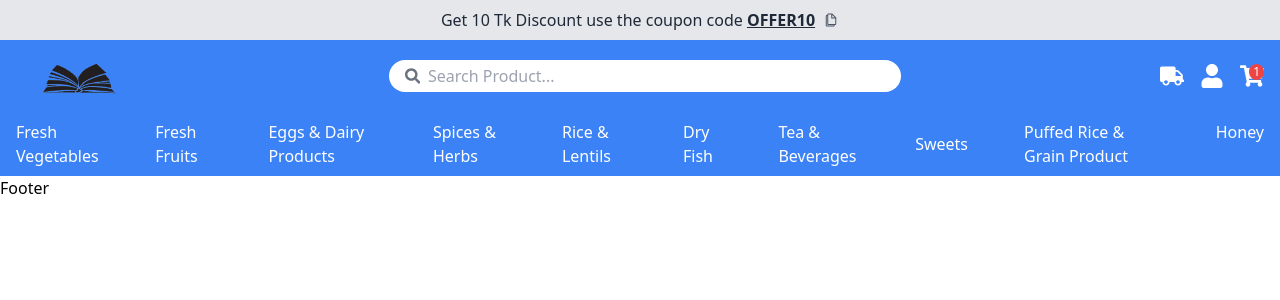
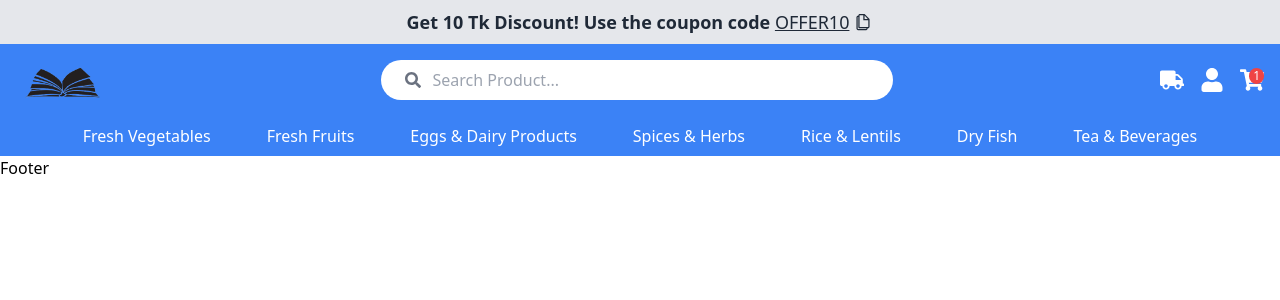
Before and after one commit to hmmasudsarder/Book-store, a React (Vite) app: page / in a window 1280 px wide. Shown: the top 300 px of the page. Built offline with nearby package versions, Linux system fonts and the light colour scheme.

Commit message:
added navbar logo

```diff
--- a/src/components/Header/Navbar.tsx
+++ b/src/components/Header/Navbar.tsx
@@ -1,72 +1,69 @@
 import { useState } from "react";
-import {
-  FaSearch,
-  FaShoppingCart,
-  FaUser,
-  FaTruck,
-} from "react-icons/fa";
-import { HiOutlineMenu } from "react-icons/hi";
+import { HiOutlineMenu, HiX } from "react-icons/hi";
+import { FaSearch, FaShoppingCart, FaUser, FaTruck } from "react-icons/fa";
 import { IoMdCopy } from "react-icons/io";
-import ToastSuccess from "../ui/ToastSuccess";
-import logo from "../../assets/logo.png"
+import logo from "../../assets/logo.png"; // Replace with your logo path
+import ToastSuccess from "../ui/ToastSuccess"; // Replace with your toast component if needed
+import { Link } from "react-router-dom";
 
 const Navbar = () => {
-  const [menuOpen, setMenuOpen] = useState(false);
+  const [sidebarOpen, setSidebarOpen] = useState(false);
+
+  const toggleSidebar = () => {
+    setSidebarOpen(!sidebarOpen);
+  };
 
   const handleCopy = () => {
     navigator.clipboard.writeText("OFFER10");
     ToastSuccess({ children: "Coupon code copied!" });
-
   };
 
   return (
     <header className="bg-blue-500 text-white">
       {/* Top Bar */}
-      <div className="flex justify-between items-center px-4 py-2 bg-gray-200 text-gray-800">
-        <div className="mx-auto flex items-center space-x-2">
-          <p>
-            Get 10 Tk Discount use the coupon code {""}
-            <strong className="underline">OFFER10</strong>
-          </p>
-          <div className="flex items-center space-x-2">
-            <button
-              onClick={handleCopy}
-              className="text-gray-600 flex items-center space-x-1"
-            >
-              <IoMdCopy />
-            </button>
-            {/* {copied && <span className="text-green-500 text-sm">Copied!</span>} */}
-          </div>
+      <div className="bg-gray-200 text-gray-800 px-4 py-2">
+        <div className="mx-auto flex justify-center items-center lg:space-x-2">
+          <button
+            onClick={handleCopy}
+            className="lg:font-semibold flex items-center space-x-1 lg:text-lg"
+          >
+            <p>
+              Get 10 Tk Discount! Use the coupon code{" "}
+              <strong className="underline lg:font-medium">OFFER10</strong>
+            </p>
+            <IoMdCopy className="lg:text-xl" />
+          </button>
         </div>
       </div>
 
       {/* Main Navbar */}
-      <div className="container mx-auto flex justify-between items-center px-4 py-4">
+      <div className="flex justify-between items-center px-4 py-4 container mx-auto">
+        {/* Mobile Hamburger Menu */}
+        <button onClick={toggleSidebar} className="text-2xl lg:hidden">
+          {sidebarOpen ? <HiX /> : <HiOutlineMenu />}
+        </button>
+
         {/* Logo */}
-        <div className="flex items-center space-x-4 ">
-          <HiOutlineMenu
-            className="text-2xl cursor-pointer lg:hidden"
-            onClick={() => setMenuOpen(!menuOpen)}
-          />
-          <img
-            src={logo} // Replace with your logo path
-            alt="Logo"
-            className="h-10 justify-end"
+        <Link to="/">
+          <div className="flex items-center space-x-4">
+            <img src={logo} alt="Logo" className="h-10" />
+          </div>
+        </Link>
+
+        {/* Search Bar (Desktop Only) */}
+        <div className="hidden lg:flex flex-grow max-w-lg items-center bg-white rounded-full px-6">
+          <button>
+            <FaSearch className="text-gray-500" />
+          </button>
+          <input
+            type="text"
+            placeholder="Search Product..."
+            className="w-full px-3 py-2 focus:outline-none text-black"
           />
         </div>
 
-        {/* Search Bar */}
-        <div className="lg:flex flex-grow max-w-lg items-center bg-white rounded-full overflow-hidden px-4 hidden">
-          <FaSearch className="text-gray-500" />
-          <input
-            type="text"
-            placeholder="Search Product..."
-            className="w-full px-2 py-1 focus:outline-none"
-          />
-        </div>
-
-        {/* Icons */}
-        <div className="hidden lg:flex items-center space-x-4">
+        {/* Icons (Desktop Only) */}
+        <div className="hidden lg:flex items-center space-x-4 my-2">
           <FaTruck className="text-2xl cursor-pointer" />
           <FaUser className="text-2xl cursor-pointer" />
           <div className="relative">
@@ -78,27 +75,152 @@ const Navbar = () => {
         </div>
       </div>
 
-      {/* Menu Links */}
-      <nav
-        className={`${
-          menuOpen ? "block" : "hidden"
-        } bg-blue-500 text-white lg:flex lg:justify-center lg:space-x-6 lg:items-center lg:relative mx-auto container`}
+      {/* Desktop Navigation Links */}
+      <nav className="hidden lg:flex justify-center bg-blue-500 text-white space-x-6">
+        <a
+          href="#"
+          className="hover:bg-blue-600 py-2 px-4 rounded-tr-xl rounded-tl-xl"
+        >
+          Fresh Vegetables
+        </a>
+        <a
+          href="#"
+          className="hover:bg-blue-600 py-2 px-4 rounded-tr-xl rounded-tl-xl"
+        >
+          Fresh Fruits
+        </a>
+        <a
+          href="#"
+          className="hover:bg-blue-600 py-2 px-4 rounded-tr-xl rounded-tl-xl"
+        >
+          Eggs & Dairy Products
+        </a>
+        <a
+          href="#"
+          className="hover:bg-blue-600 py-2 px-4 rounded-tr-xl rounded-tl-xl"
+        >
+          Spices & Herbs
+        </a>
+        <a
+          href="#"
+          className="hover:bg-blue-600 py-2 px-4 rounded-tr-xl rounded-tl-xl"
+        >
+          Rice & Lentils
+        </a>
+        <a
+          href="#"
+          className="hover:bg-blue-600 py-2 px-4 rounded-tr-xl rounded-tl-xl "
+        >
+          Dry Fish
+        </a>
+        <a
+          href="#"
+          className="hover:bg-blue-600 py-2 px-4 rounded-tr-xl rounded-tl-xl"
+        >
+          Tea & Beverages
+        </a>
+      </nav>
+
+      {/* Sidebar (Mobile Navigation) */}
+      <div
+        className={`fixed top-10 left-0 h-full bg-white shadow-lg z-50 transition-transform transform ${
+          sidebarOpen ? "translate-x-0" : "-translate-x-full"
+        } lg:hidden w-64 overflow-y-auto`}
       >
-        <ul className="flex flex-col lg:flex-row lg:space-x-6">
-          <li className="flex items-center justify-center py-2 px-4 hover:bg-blue-700 rounded-xl">Fresh Vegetables</li>
-          <li className="flex items-center justify-center py-2 px-4 hover:bg-blue-700">Fresh Fruits</li>
-          <li className="flex items-center justify-center py-2 px-4 hover:bg-blue-700">Eggs & Dairy Products</li>
-          <li className="flex items-center justify-center py-2 px-4 hover:bg-blue-700">Spices & Herbs</li>
-          <li className="flex items-center justify-center py-2 px-4 hover:bg-blue-700">Rice & Lentils</li>
-          <li className="flex items-center justify-center py-2 px-4 hover:bg-blue-700"><p>Dry Fish</p></li>
-          <li className="flex items-center justify-center py-2 px-4 hover:bg-blue-700">Tea & Beverages</li>
-          <li className="flex items-center justify-center py-2 px-4 hover:bg-blue-700">Sweets</li>
-          <li className="flex items-center justify-center py-2 px-4 hover:bg-blue-700">
-            Puffed Rice & Grain Product
-          </li>
-          <li className="py-2 px-4 hover:bg-blue-700">Honey</li>
-        </ul>
-      </nav>
+        <div className="flex justify-between items-center bg-blue-500 text-white p-6">
+          {/* Logo */}
+          <div className="relative">
+            <FaShoppingCart className="text-2xl cursor-pointer" />
+            <span className="absolute top-0 right-0 bg-red-500 text-white text-xs rounded-full px-1">
+              1
+            </span>
+          </div>
+          {/* Close Icon */}
+          <button onClick={toggleSidebar}>
+            <HiX className="text-2xl" />
+          </button>
+        </div>
+        <nav className="flex flex-col p-4 space-y-4">
+          <a
+            href="#"
+            className="text-black hover:text-blue-600 hover:bg-gray-100 py-2 px-4 rounded-lg font-semibold"
+          >
+            Fresh Vegetables
+          </a>
+          <a
+            href="#"
+            className="text-black hover:text-blue-600 hover:bg-gray-100 py-2 px-4 rounded-lg font-semibold"
+          >
+            Fresh Fruits
+          </a>
+          <a
+            href="#"
+            className="text-black hover:text-blue-600 hover:bg-gray-100 py-2 px-4 rounded-lg font-semibold"
+          >
+            Eggs & Dairy Products
+          </a>
+          <a
+            href="#"
+            className="text-black hover:text-blue-600 hover:bg-gray-100 py-2 px-4 rounded-lg font-semibold"
+          >
+            Spices & Herbs
+          </a>
+          <a
+            href="#"
+            className="text-black hover:text-blue-600 hover:bg-gray-100 py-2 px-4 rounded-lg font-semibold"
+          >
+            Rice & Lentils
+          </a>
+          <a
+            href="#"
+            className="text-black hover:text-blue-600 hover:bg-gray-100 py-2 px-4 rounded-lg font-semibold"
+          >
+            Dry Fish
+          </a>
+          <a
+            href="#"
+            className="text-black hover:text-blue-600 hover:bg-gray-100 py-2 px-4 rounded-lg font-semibold"
+          >
+            Tea & Beverages
+          </a>
+          <a
+            href="#"
+            className="text-black hover:text-blue-600 hover:bg-gray-100 py-2 px-4 rounded-lg font-semibold"
+          >
+            Fresh Fruits
+          </a>
+          <a
+            href="#"
+            className="text-black hover:text-blue-600 hover:bg-gray-100 py-2 px-4 rounded-lg font-semibold"
+          >
+            Eggs & Dairy Products
+          </a>
+          <a
+            href="#"
+            className="text-black hover:text-blue-600 hover:bg-gray-100 py-2 px-4 rounded-lg font-semibold"
+          >
+            Spices & Herbs
+          </a>
+          <a
+            href="#"
+            className="text-black hover:text-blue-600 hover:bg-gray-100 py-2 px-4 rounded-lg font-semibold"
+          >
+            Rice & Lentils
+          </a>
+          <a
+            href="#"
+            className="text-black hover:text-blue-600 hover:bg-gray-100 py-2 px-4 rounded-lg font-semibold"
+          >
+            Dry Fish
+          </a>
+          <a
+            href="#"
+            className="text-black hover:text-blue-600 hover:bg-gray-100 py-2 px-4 rounded-lg font-semibold"
+          >
+            Tea & Beverages
+          </a>
+        </nav>
+      </div>
     </header>
   );
 };
```
